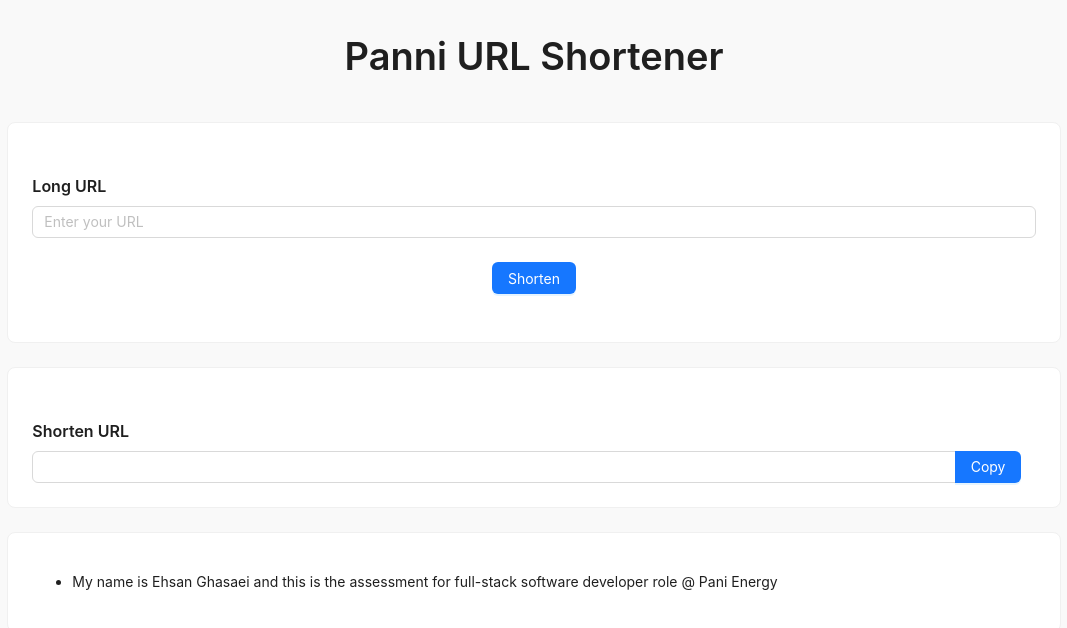
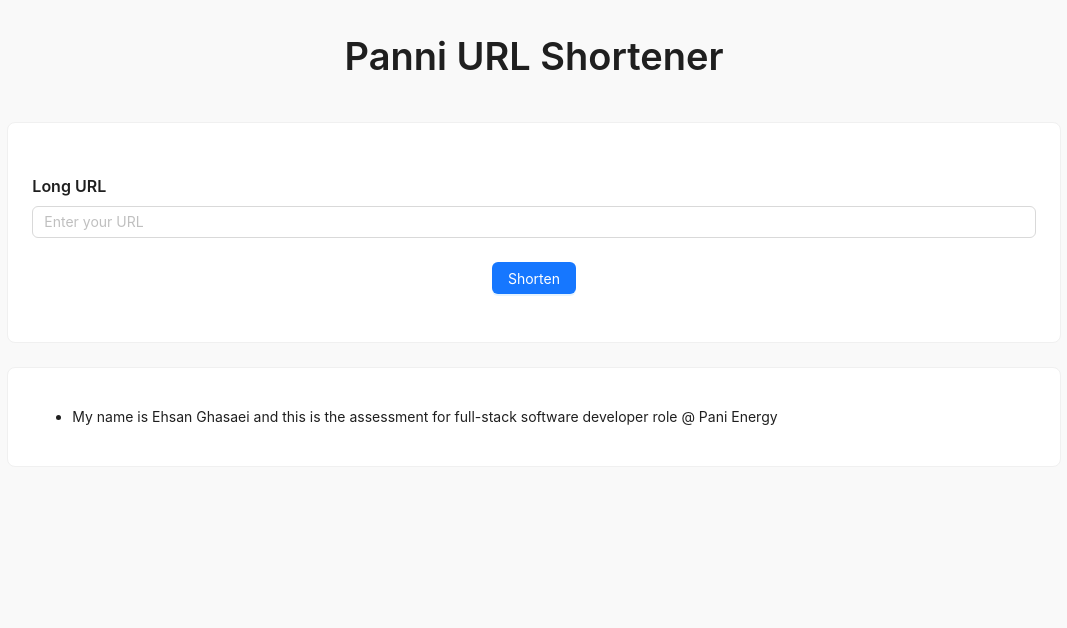
Before and after one commit to Ehsan-Home/URL_shortener, a React (Create React App) app in the folder Front-end/: page / in a window 1280 px wide. Shown: the top 628 px of the page, without its empty margins (106-1173 px from the left). Built offline with nearby package versions, Linux system fonts and the light colour scheme.

Commit message:
Frontend
Hide url box if short url value is empty

```diff
--- a/Front-end/src/Views/Home.js
+++ b/Front-end/src/Views/Home.js
@@ -16,9 +16,11 @@
         <Col xs={24} sm={24} md={18} lg={20} xl={20}>
           <TextInputBox setShortURL={setShortURL} />
         </Col>
-        <Col xs={24} sm={24} md={18} lg={20} xl={20}>
-          <ShortURLBox shortURL={shortURL} />
-        </Col>
+        {shortURL && (
+          <Col xs={24} sm={24} md={18} lg={20} xl={20}>
+            <ShortURLBox shortURL={shortURL} />
+          </Col>
+        )}
         <Col xs={24} sm={24} md={18} lg={20} xl={20}>
           <Notes />
         </Col>
```
